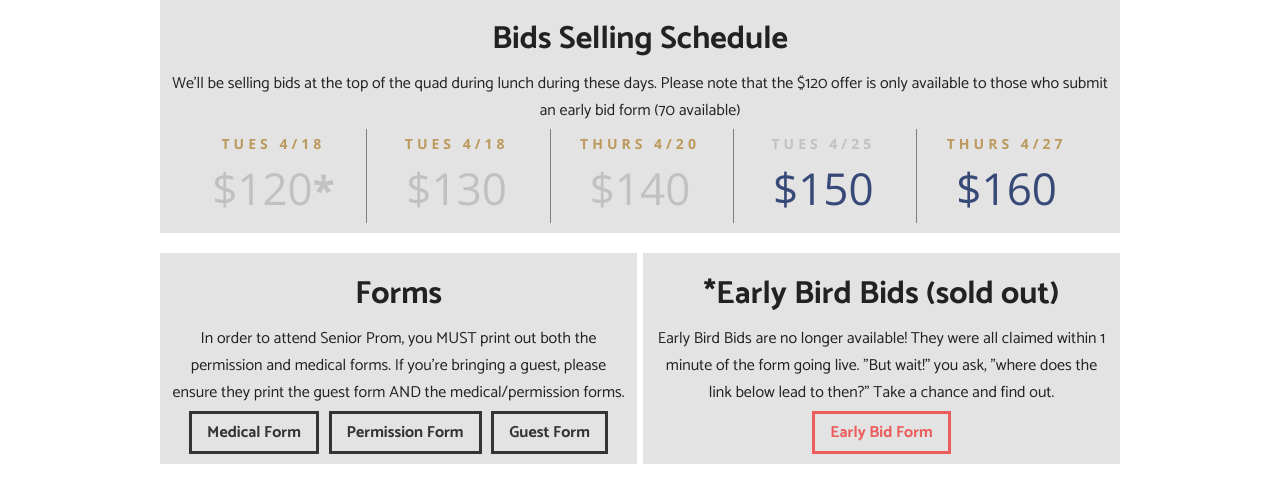
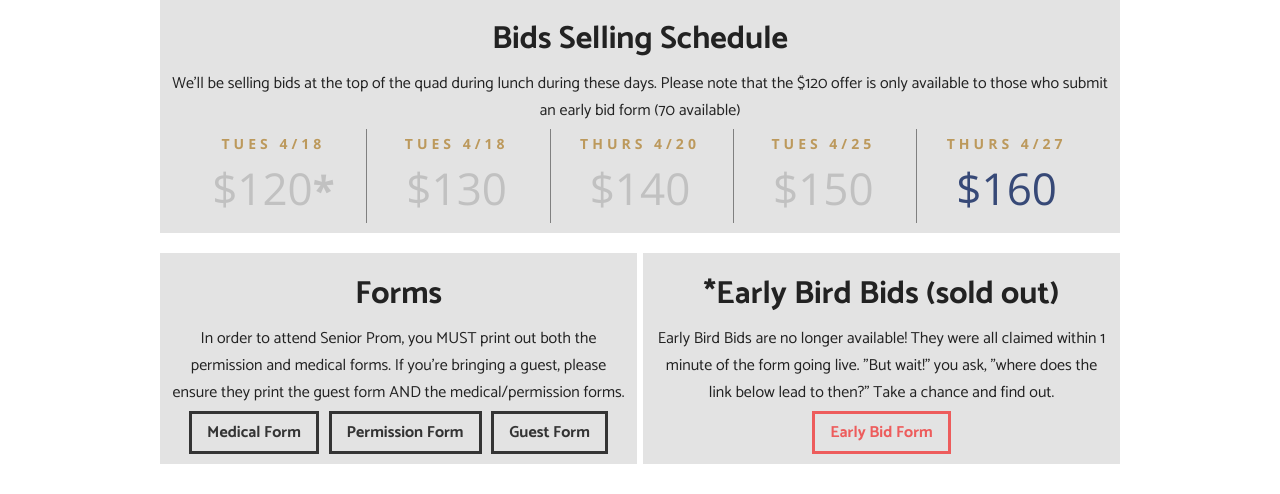
Before and after one commit to tillthismoment/tillthismoment.github.io, a plain HTML site: page bids.html in a window 1280 px wide. Shown: the part 372-866 px from the top of the page. Drawn offline with nearby package versions, Linux system fonts and the light colour scheme.

Commit message:
oops 2.0

```diff
--- a/bids.html
+++ b/bids.html
@@ -51,8 +51,8 @@
                         <h2 id="gray">$140</h2>
                     </div>
                     <div class="fifth">
-                        <h3 id="gray">TUES 4/25</h3>
-                        <h2>$150</h2>
+                        <h3>TUES 4/25</h3>
+                        <h2 id="gray" >$150</h2>
                     </div>
                     <div class="fifth">
                         <h3>THURS 4/27</h3>
```
